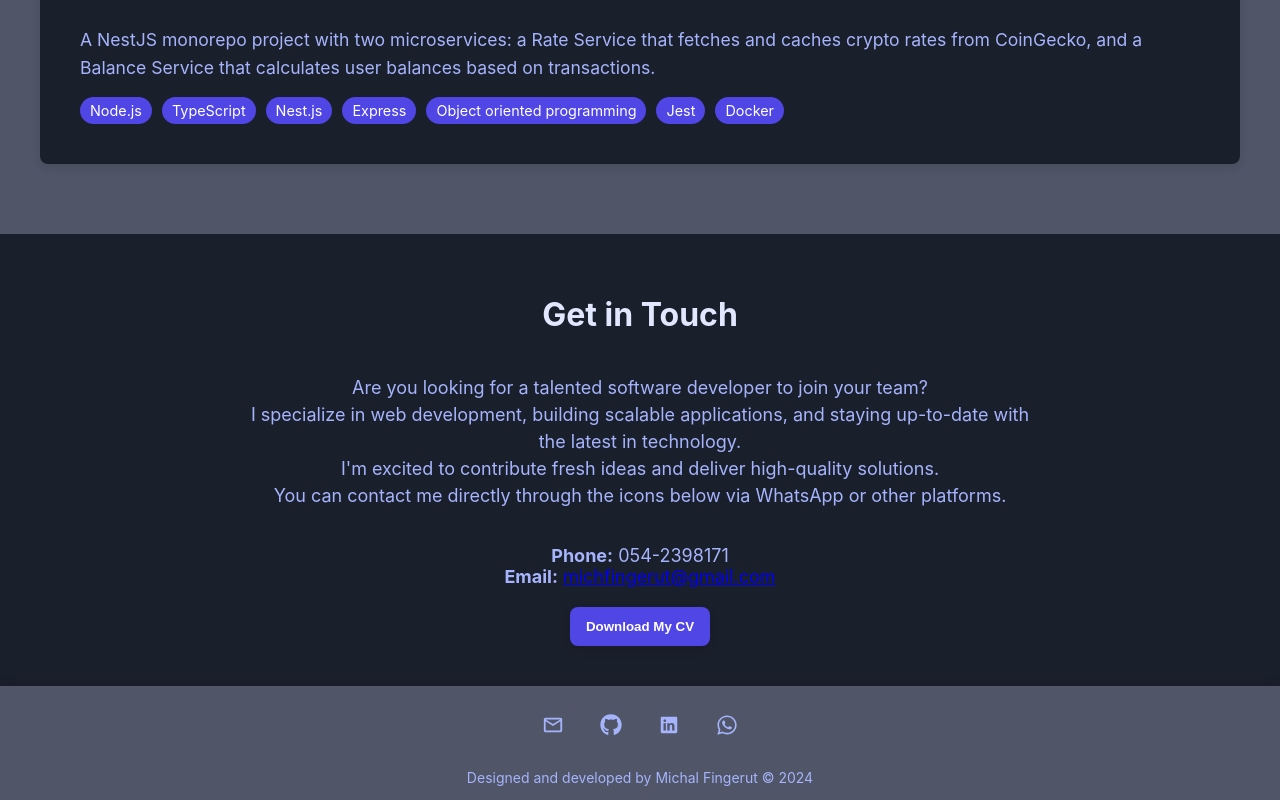
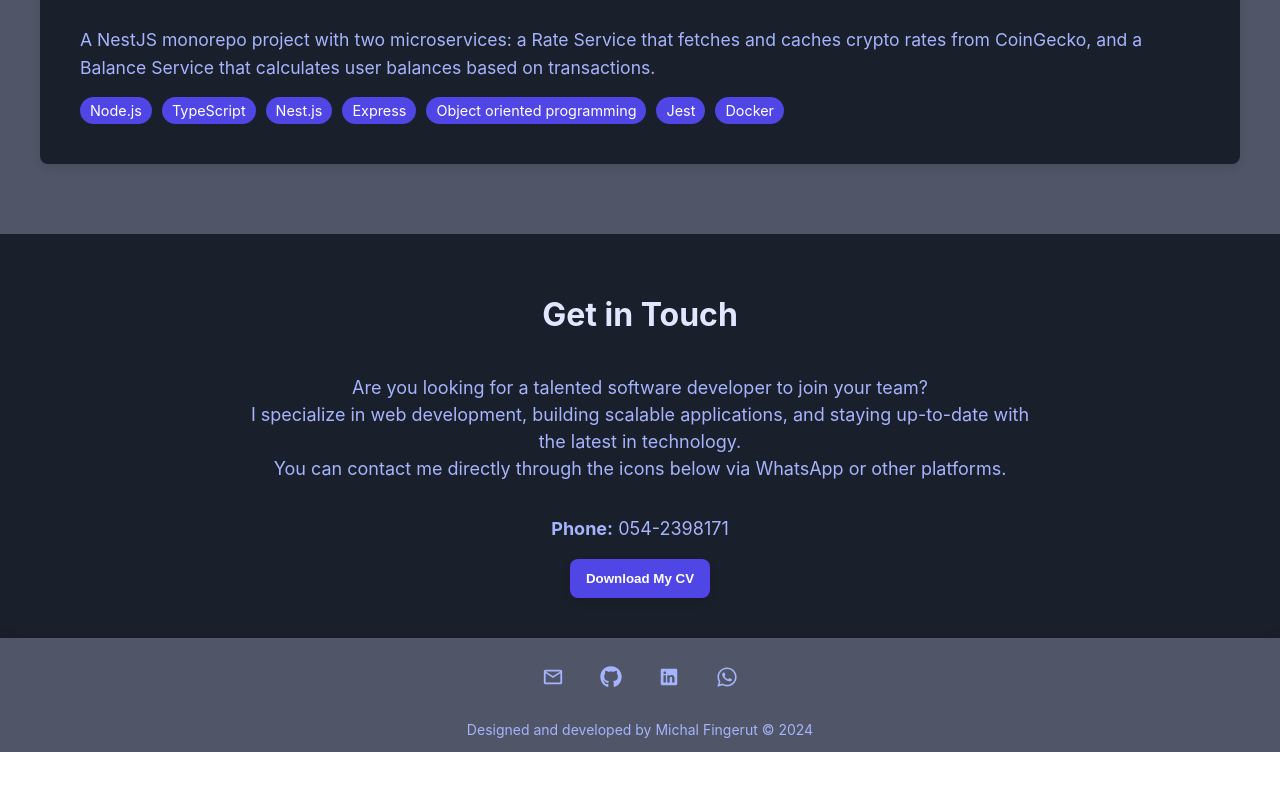
Before and after one commit to michfingerut/MichalFProtfolio, a React (Create React App) app: page / in a window 1280 px wide. Shown: the part 3560-4360 px from the top of the page. After the commit the page ends 4312 px from the top, so only its background shows below. Built offline with nearby package versions, Linux system fonts and the light colour scheme.

Commit message:
remove redundent rows

```diff
--- a/src/components/Contact.jsx
+++ b/src/components/Contact.jsx
@@ -19,17 +19,12 @@ function ContactPage() {
         I specialize in web development, building scalable applications, and
         staying up-to-date with the latest in technology.
         <br />
-        I'm excited to contribute fresh ideas and deliver high-quality
-        solutions.
-        <br />
         You can contact me directly through the icons below via WhatsApp or
         other platforms.
       </p>
       <ContactInfo>
         <strong>Phone:</strong> 054-2398171
         <br />
-        <strong>Email:</strong>{' '}
-        <a href="mailto:michfingerut@gmail.com">michfingerut@gmail.com</a>
       </ContactInfo>
 
       <a href="./Michal_Fingerut.pdf" download="Michal_Fingerut_CV">
```
